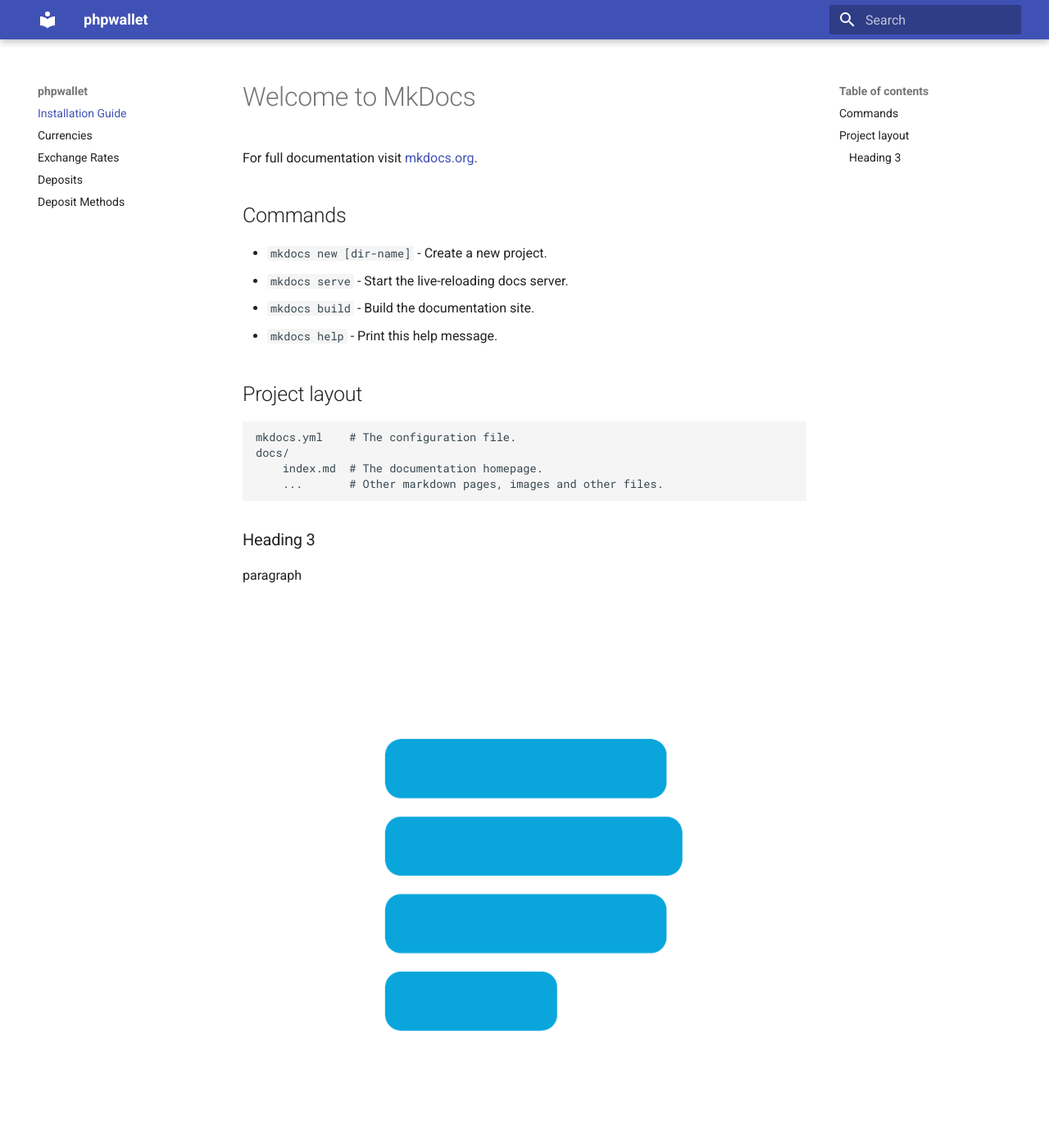
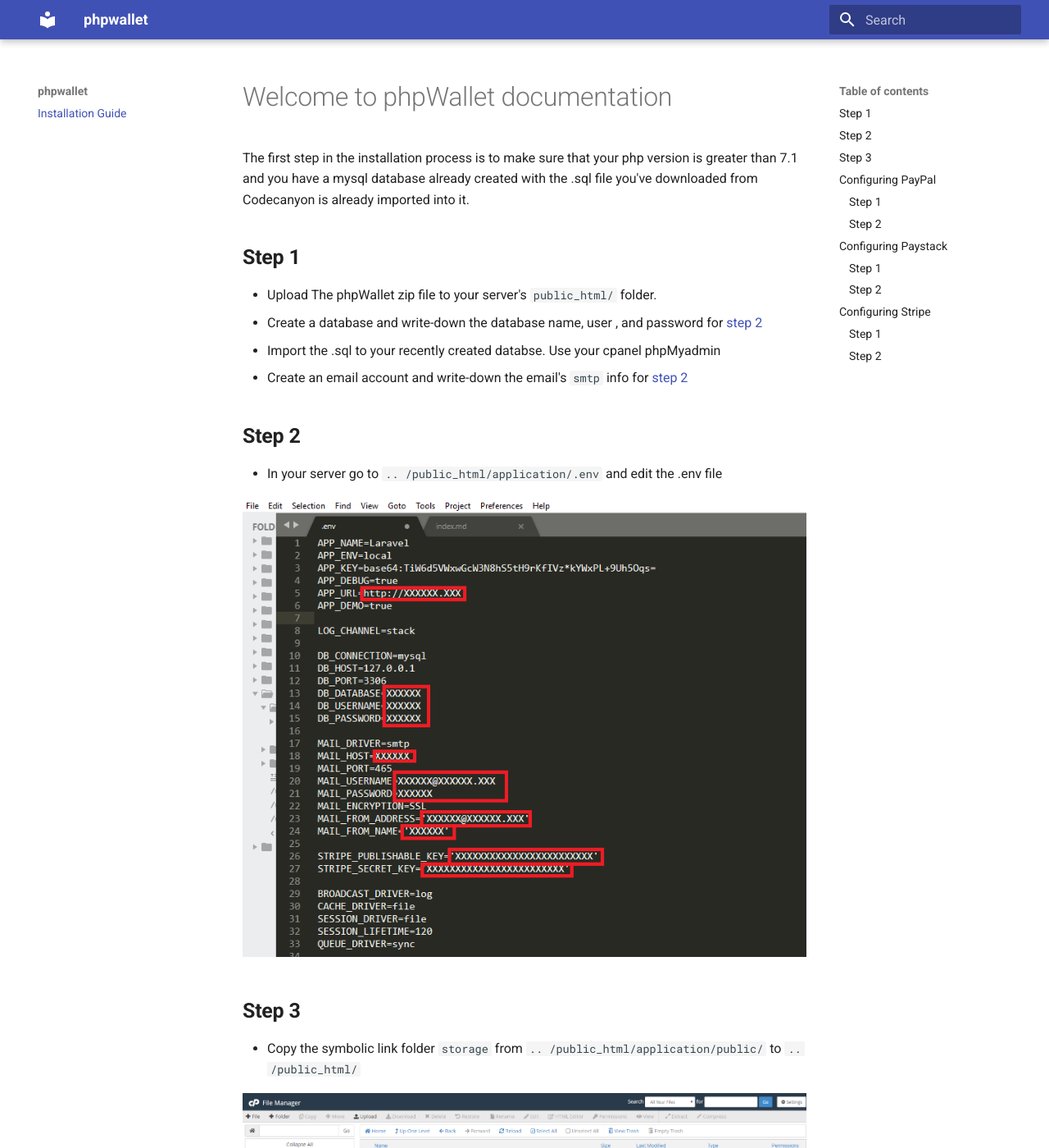
Before and after one commit to Celso-Ricardo/phpwallet-payment-gateway-script-docs, an MkDocs documentation site: the page built from docs/index.md, in a window 1280 px wide and 1400 px high. Shown: the whole window at 82% size. Built offline with MkDocs 1.6.1 and Material for MkDocs 9.7.7, drawn with Linux system fonts in a browser that asks for light colours; some of the changed text lies outside the part shown.

Commit message:
installation proccess guide update

```diff
--- a/docs/index.md
+++ b/docs/index.md
@@ -1,26 +1,53 @@
-Welcome to MkDocs
+Welcome to phpWallet documentation
 =================
 
-For full documentation visit [mkdocs.org](https://mkdocs.org).
+The first step in the installation process is to make sure that your php version is greater than 7.1 and you have a mysql database already created with the .sql file you've downloaded from Codecanyon is already imported into it.
 
-## Commands
+## __Step 1__
 
-* `mkdocs new [dir-name]` - Create a new project.
-* `mkdocs serve` - Start the live-reloading docs server.
-* `mkdocs build` - Build the documentation site.
-* `mkdocs help` - Print this help message.
+* Upload The phpWallet zip file to your server's ` public_html/ ` folder.
+* Create a database and write-down the database name, user , and password for [step 2](#step-2)
+* Import the .sql to your recently created databse. Use your cpanel  phpMyadmin
+* Create an email account and write-down the email's ` smtp ` info for [step 2](#step-2)
 
-## Project layout
+## __Step 2__
 
-    mkdocs.yml    # The configuration file.
-    docs/
-        index.md  # The documentation homepage.
-        ...       # Other markdown pages, images and other files.
+* In your server go to ` .. /public_html/application/.env ` and edit the .env file
 
-### Heading 3
+[![image00](img/dotenv.png)](img/dotenv.png)
 
-paragraph
+## __Step 3__
 
-![image06](img/Paystack.png)
+* Copy the symbolic link folder ` storage ` from ` .. /public_html/application/public/ `  to ` .. /public_html/ `
 
-test
+[![image01](img/storage_link.png)](img/storage_link.png)
+
+## __Configuring PayPal__
+### Step 1
+
+* go to ` .. /public_html/application/config/paypal.php ` and edit the paypal.php file
+
+[![image02](img/paypal_config.png)](img/paypal_config.png)
+### Step 2
+
+* go to ` www.yourwebsite.com/admin ` and login with an admin account, then activate the PayPal gateway in settings menu
+
+[![image03](img/paypal_gateway_setting.png)](img/paypal_gateway_setting.png)
+
+## __Configuring Paystack__
+### Step 1
+
+* go to ` .. /public_html/application/http/controllers/PaystackController.php ` and edit the PaystackController.php file
+
+[![image04](img/paystack_config.png)](img/paystack_config.png)
+
+### Step 2
+* Activate the Paystack gateway in settings menu. ( process described [here](#step-2_1)  )
+
+## __Configuring Stripe__
+### Step 1
+
+* Set ` STRIPE_PUBLISHABLE_KEY ` and ` STRIPE_SECRET_KEY `  ( line 26 and 27 ) in the .env file described in [step 2](#step-2)
+
+### Step 2
+* Activate the Stripe gateway in settings menu. ( process described [here](#step-2_1)  )
--- a/mkdocs.yml
+++ b/mkdocs.yml
@@ -3,7 +3,3 @@
 
 nav:
     - Installation Guide: index.md
-    - Currencies: about.md
-    - Exchange Rates: about.md
-    - Deposits: about.md
-    - Deposit Methods: about.md
```
Also changed, not shown: docs/img/dotenv.png (added), docs/img/paypal_config.png (added), docs/img/paypal_gateway_setting.png (added), docs/img/paystack_config.png (added), docs/img/storage_link.png (added), site/img/dotenv.png (added), site/index.html, site/search/search_index.json, site/sitemap.xml, 1 other file.
